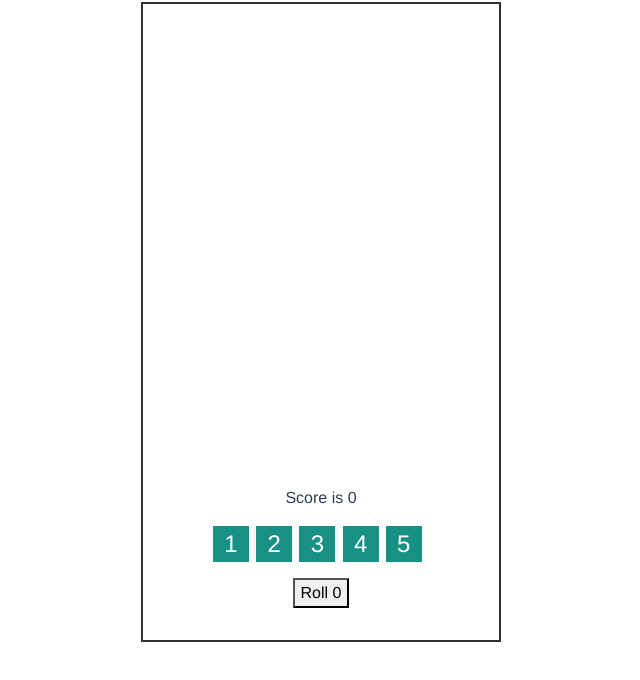
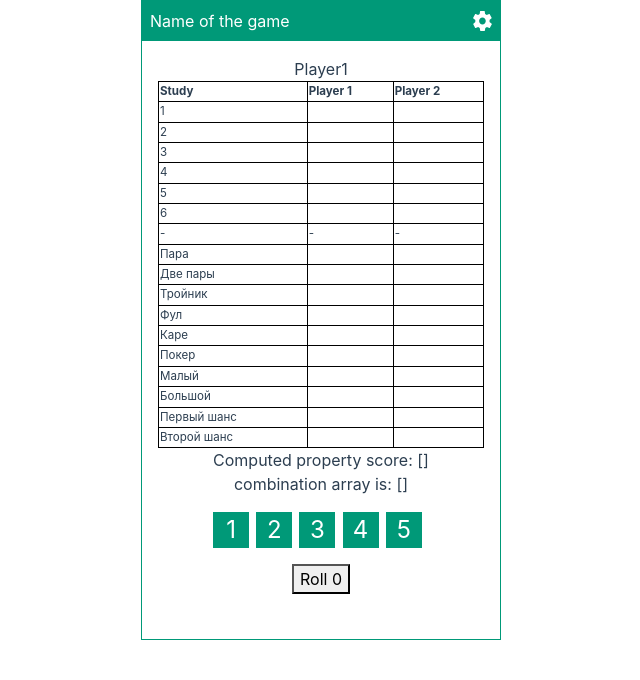
Before and after one commit to GavrilenkoGeorgi/Sharlushka, a Vue app in the folder client/: page /#/ in a window 1280 px wide. Shown: the top 680 px of the page, without its empty margins (319-959 px from the left). Built offline with nearby package versions, Linux system fonts and the light colour scheme.

Commit message:
Added table and some result calculating logic

```diff
--- a/client/src/App.vue
+++ b/client/src/App.vue
@@ -1,39 +1,42 @@
 <template>
   <div id="app">
     <!-- router-view/ -->
-    <game/>
+    <Navigation/>
+    <div class="content">
+      <div class="info">Player1</div>
+    <Game/>
+    </div>
   </div>
 </template>
 
 <script>
 // import Hello from './components/Hello'
 import Game from './components/Game'
+import Navigation from './components/Navigation'
 export default {
   name: 'App',
   components: {
-    Game
+    Game,
+    Navigation
   }
 }
 </script>
 
-<style>
+<style lang="scss">
 body{
   display: flex;
   justify-content: center;
 }
 #app {
-  font-family: 'Avenir', Helvetica, Arial, sans-serif;
-  -webkit-font-smoothing: antialiased;
-  -moz-osx-font-smoothing: grayscale;
   text-align: center;
   color: #2c3e50;
-  border: 2px solid rgb(48, 48, 48);
-  margin: 2px;
+  border: 1px solid hsl(167, 100%, 30%);
   width: 360px;
   height: 640px;
-  display: flex;
+}
+.content {
   flex-direction: column;
   justify-content: flex-end;
-  padding: 2em;
+  padding: 1em;
 }
 </style>
--- a/client/src/components/Dice.vue
+++ /dev/null
@@ -1,48 +0,0 @@
-<template>
-  <div class="diceComponent">
- <div class="dice">
-     {{ numbah }}
-     </div>
-     <br/>
-     <button
-      @click="rollDice">Roll it</button>
-  </div>
-</template>
-
-<script>
-let numbah = 0
-module.exports = {
-  name: 'dice',
-  data: function () {
-    return {
-      numbah
-    }
-  },
-  methods: {
-    rollDice () {
-      // numbah = Math.floor((Math.random() * 6) + 1)
-      // console.log(Math.floor((Math.random() * 6) + 1))
-      this.numbah = Math.floor((Math.random() * 6) + 1)
-    }
-  }
-}
-
-</script>
-
-<!-- Add "scoped" attribute to limit CSS to this component only -->
-<style scoped>
-.dice {
-  line-height: 2em;
-  background-color: coral;
-  font-size: 1.5em;
-  width:2em;
-  height:2em;
-}
-.diceComponent {
-  display: flex;
-  justify-content: center;
-}
-.button {
-  display: block;
-}
-</style>
--- a/client/src/components/Game.vue
+++ b/client/src/components/Game.vue
@@ -1,6 +1,100 @@
 <template>
 <div>
-  <div class="score">Score is {{$store.state.score}}</div>
+  <table style="width:100%">
+  <tr>
+    <th>Study</th>
+    <th>Player 1</th>
+    <th>Player 2</th>
+  </tr>
+  <tr>
+    <td>1</td>
+    <td></td>
+    <td></td>
+  </tr>
+  <tr>
+    <td>2</td>
+    <td></td>
+    <td></td>
+  </tr>
+  <tr>
+    <td>3</td>
+    <td></td>
+    <td></td>
+  </tr>
+  <tr>
+    <td>4</td>
+    <td></td>
+    <td></td>
+  </tr>
+  <tr>
+    <td>5</td>
+    <td></td>
+    <td></td>
+  </tr>
+  <tr>
+    <td>6</td>
+    <td></td>
+    <td></td>
+  </tr>
+  <tr>
+    <td>-</td>
+    <td>-</td>
+    <td>-</td>
+  </tr>
+  <tr>
+    <td>Пара</td>
+    <td></td>
+    <td></td>
+  </tr>
+  <tr>
+    <td>Две пары</td>
+    <td></td>
+    <td></td>
+  </tr>
+  <tr>
+    <td>Тройник</td>
+    <td></td>
+    <td></td>
+  </tr>
+  <tr>
+    <td>Фул</td>
+    <td></td>
+    <td></td>
+  </tr>
+  <tr>
+    <td>Каре</td>
+    <td></td>
+    <td></td>
+  </tr>
+  <tr>
+    <td>Покер</td>
+    <td></td>
+    <td></td>
+  </tr>
+  <tr>
+    <td>Малый</td>
+    <td></td>
+    <td></td>
+  </tr>
+  <tr>
+    <td>Большой</td>
+    <td></td>
+    <td></td>
+  </tr>
+  <tr>
+    <td>Первый шанс</td>
+    <td></td>
+    <td></td>
+  </tr>
+  <tr>
+    <td>Второй шанс</td>
+    <td></td>
+    <td></td>
+  </tr>
+</table>
+  <div class="score"><!-- Score is {{$store.state.score}}<br-->
+  Computed property score: {{result}}<br>
+  combination array is: {{$store.state.combinationArray}}</div>
   <div class="resultBox" v-on:click="deSelectDice">
     <!--div class="dice" v-for="dice in rolledDice" :key="dice">{{ $store.state.rolledDice[dice-1] }}</div-->
   </div>
@@ -31,7 +125,8 @@ import store from '../store/store'
 export default {
   name: 'Game',
   computed: mapGetters([
-    'evenOrOdd'
+    'evenOrOdd',
+    'result'
   ]),
   methods: {
     ...mapActions([
@@ -53,6 +148,9 @@ export default {
           if (store.state.diceArray[key].id === event.target.id) {
             store.state.diceArray[key].chosen = true
             store.state.score += store.state.diceArray[key].value
+            // console.log(`Current dice id: ${store.state.diceArray[key].id}`)
+            store.state.combinationArray.push(store.state.diceArray[key].value)
+            // console.log(`calculating score`)
           }
         }
       }
@@ -68,6 +166,8 @@ export default {
           if (store.state.diceArray[key].id === event.target.id) {
             store.state.diceArray[key].chosen = false
             store.state.score -= store.state.diceArray[key].value
+            store.state.combinationArray.splice(store.state.combinationArray.findIndex(item => item === store.state.diceArray[key].value), 1)
+            // console.log(`calculating score`)
           }
         }
       }
@@ -91,6 +191,9 @@ export default {
   // console.log(`store is ${store.state.numOfDiceToRoll}`)
   //let diceArray = store.state.diceArray
   //console.log(`Dice array is ${diceArray}`)
+  function calculateScore(){
+    console.log(`Calculating score`)
+  }
 })
 
 // alert('Hello!')
@@ -100,6 +203,13 @@ export default {
 <!-- Add "scoped" attribute to limit CSS to this component only -->
 <style lang="scss" scoped>
 
+table, th, td {
+    border: 1px solid black;
+    border-collapse: collapse;
+    font-size: 0.85em;
+    text-align: left;
+}
+
 .diceBox, .resultBox {
   display: flex;
   justify-content: center;
@@ -108,7 +218,7 @@ export default {
 .dice {
   color: white;
   line-height: 1.5em;
-  background-color: hsl(174, 72%, 33%);
+  background-color: hsl(167, 100%, 30%);
   font-size: 1.5em;
   width:1.5em;
   height:1.5em;
--- /dev/null
+++ b/client/src/components/Navigation.vue
@@ -0,0 +1,32 @@
+<template>
+<div class="navigation"> {{ msg }} <img class="settings-icon" src="../assets/icons/settings-icon.svg" alt="Settings">
+</div>
+</template>
+
+<script>
+export default {
+  name: 'Navigation',
+  data () {
+    return {
+      msg: 'Name of the game'
+    }
+  }
+}
+</script>
+
+<!-- Add "scoped" attribute to limit CSS to this component only -->
+<style lang="scss" scoped>
+.navigation {
+  display: flex;
+  align-items: center;
+  justify-content: space-between;
+  padding: .5em;
+  background-color: hsl(167, 100%, 30%);
+  color: white;
+  width: 100%;
+  height: 2.5em;
+}
+.settings-icon {
+  height: 1.2em;
+}
+</style>
--- a/client/src/store/store.js
+++ b/client/src/store/store.js
@@ -6,6 +6,8 @@ Vue.use(Vuex)
 const state = {
   count: 1,
   score: 0,
+  computedScore: 0,
+  combinationArray: [],
   diceArray: [{
     value: 1,
     chosen: false,
@@ -37,7 +39,11 @@ const state = {
 
 const getters = {
   evenOrOdd: state => state.count % 2 === 0 ? 'even' : 'odd',
-  numOfDiceToRoll: state => console.log(state.numOfDiceToRoll)
+  result: function (state) {
+    let resultArray = state.combinationArray
+    return resultArray
+  }
+  // numOfDiceToRoll: state => console.log(state.numOfDiceToRoll)
 }
 
 const mutations = {
@@ -48,7 +54,7 @@ const mutations = {
     state.count--
   }, */
   rollDice (state) {
-    console.log(`computing score`)
+    // console.log(`computing score`)
     for (let key in state.diceArray) {
       if (state.diceArray[key].chosen !== true) {
         state.diceArray[key].value = Math.floor((Math.random() * 6) + 1)
```
Also changed, not shown: client/src/assets/icons/settings-icon.svg (added).
